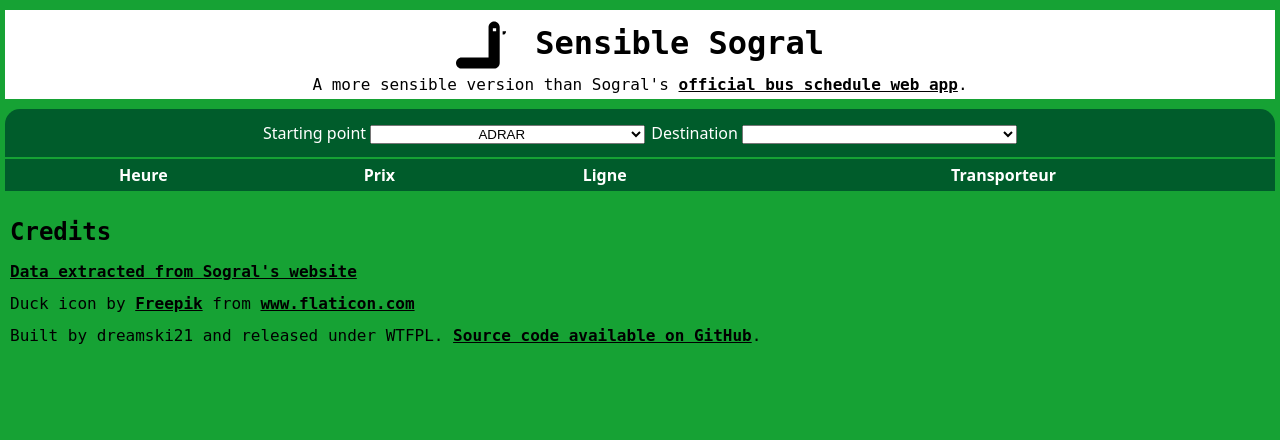
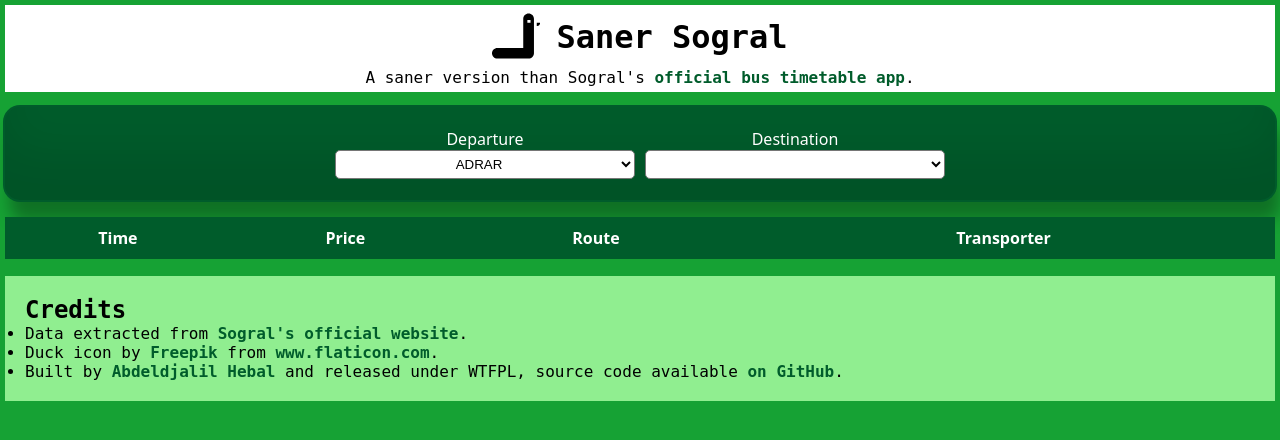
Before and after one commit to djalilhebal/saner-sogral, a website: page index.html in a window 1280 px wide. Drawn offline with Linux system fonts and the light colour scheme.

Commit message:
Update UI, Use squircles for icons, Re-minify data

```diff
--- a/index.css
+++ b/index.css
@@ -1,34 +1,37 @@
+:root {
+  --sogral-dark-color: #005c2b;
+  --sogral-light-color: #16a234;
+}
+
 * {
   padding: 0;
   margin: 0;
 }
 
+:focus {
+  outline: 2px solid orange;
+}
+
 body {
   text-align: center;
-  background: #16a234;
+  background: var(--sogral-light-color);
   margin: 5px;
   font-size: 16px;
   font-family: sans;
 }
 
-header, footer {
+/*** Header ***/
+
+header {
+  background: white;
   padding: 5px;
-  margin: 10px 0;
   font-family: mono;
 }
 
-header {
-  background: white;
-}
-
-footer {
-  text-align: left;
-  line-height: 2;
-}
-
 a {
-  color: inherit;
   font-weight: bold;
+  text-decoration: none;
+  color: var(--sogral-dark-color);
 }
 
 img {
@@ -44,27 +47,49 @@ h1 {
     background: white;
     padding: 5px;
 }
+
+/* Adapted from SaraSoueidan.com/css/screen.css: .blog__post-title.link::before */
+h1::before {
+    content: "";
+    display: inline-block;
+    background-size: cover;
+    background-image: url(images/duck.svg);
+    background-position: center;
+    width: 1.5em;
+    height: 1.5em;
+    vertical-align: middle;
+    position: relative;
+    top: -3px;
+    margin-right: .5em;
+}
+
 /*** MAIN/INPUT ***/
 
 form {
-  background: #005c2b;
+  background: var(--sogral-dark-color);
   color: white;
-  border-radius: 15px 15px 0 0;
-  padding: 10px;
+  border-radius: 15px;
+  padding: 16px 0;
+  margin: 15px 0;
   display: flex;
   flex-flow: row wrap;
   justify-content: center;
   align-content: baseline;
+  box-shadow: inset 0 -3em 3em rgba(0,0,0,0.1), 0 0 0 2px #005c2b, 0.3em 1.3em 1em rgba(0,0,0,0.3);
 }
 
 form label {
-  margin: 3px;
+  margin: 5px;
+  width: 300px;
 }
 
 form select {
-  width: 275px;
+  width: 100%;
   color: black;
   text-align: center;
+  border-radius: 5px;
+  padding: 5px;
+  background: white;
 }
 
 /*** OUTPUT ***/
@@ -77,11 +102,11 @@ table {
 
 thead {
   color: white;
-  background: #005c2b;
+  background: var(--sogral-dark-color);
 }
 
 th {
-  padding: 5px;
+  padding: 10px 0;
 }
 
 /* tbody */
@@ -101,6 +126,7 @@ th {
 
 .prix {
   color: black;
+  font-weight: bold;
 }
 
 .heure {
@@ -109,6 +135,17 @@ th {
 }
 
 .ligne, .transporteur {
-  color: gray;
+  /* color: gray; */
   font-size: small;
 }
+
+
+/** FOOTER **/
+
+footer {
+  text-align: left;
+  padding: 20px;
+  margin: 15px 0;
+  font-family: mono;
+  background: lightgreen;
+}
--- a/index.html
+++ b/index.html
@@ -3,36 +3,34 @@
 <head>
   <meta charset="UTF-8">
   <meta name="viewport" content="width=device-width, initial-scale=1.0">
-  <title>Sensible Sogral</title>
+  <title>Saner Sogral</title>
   <link rel="stylesheet" href="index.css" />
-  <link rel="icon" href="images/duck-dark-32x32.png" />
+  <link rel="icon" type="image/png" sizes="16x16" href="images/icon-16x16.png">
+  <link rel="icon" type="image/png" sizes="32x32" href="images/icon-32x32.png">
   <link rel="manifest" href="manifest.json">
 </head>
 <body>
   <header>
-    <h1>
-      <img src="images/duck-black.svg" alt="">
-      Sensible Sogral
-    </h1>
+    <h1>Saner Sogral</h1>
     <p>
-      A more sensible version than Sogral's
-      <a href="https://www.sogral.dz/index.php/fr/planning-des-departs-2" target="_blank" rel="noreferrer">official bus schedule web app</a>.
+      A saner version than Sogral's
+      <a href="https://www.sogral.dz/index.php/fr/planning-des-departs-2" target="_blank" rel="noreferrer">official bus timetable app</a>.
     </p>
   </header>
 
   <main>
     <form>
-      <label>Starting point <select name="depart" id="depart"></select></label>
+      <label>Departure <select name="depart" id="depart"></select></label>
       <label>Destination <select name="dest" id="dest"></select></label>
     </form>
 
   <table>
     <thead>
       <tr>
-        <th>Heure</th>
-        <th>Prix</th>
-        <th>Ligne</th>
-        <th>Transporteur</th>
+        <th>Time</th>
+        <th>Price</th>
+        <th>Route</th>
+        <th>Transporter</th>
       </tr>
     </thead>
     <tbody id="output">
@@ -44,12 +42,13 @@
 
 <footer>
   <h2>Credits</h2>
+
   <ul>
-    <li><a href="https://www.sogral.dz/app_sogral/app/fr.php">Data extracted from Sogral's website</a></li>
+    <li>Data extracted from <a href="https://www.sogral.dz/app_sogral/app/fr.php">Sogral's official website</a>.</li>
 
-    <li>Duck icon by <a href="https://www.flaticon.com/authors/freepik" target="_blank" rel="noreferrer" title="Freepik">Freepik</a> from <a href="https://www.flaticon.com/" title="Flaticon">www.flaticon.com</a></li>
+    <li>Duck icon by <a href="https://www.flaticon.com/authors/freepik" target="_blank" rel="noreferrer" title="Freepik">Freepik</a> from <a href="https://www.flaticon.com/" title="Flaticon">www.flaticon.com</a>.</li>
 
-    <li>Built by dreamski21 and released under WTFPL. <a href="https://github.com/dreamski21/sensible-sogral" target="_blank">Source code available on GitHub</a>.</li>
+    <li>Built by <a href="https://twitter.com/djalilhebal">Abdeldjalil Hebal</a> and released under WTFPL, source code available<a href="https://github.com/djalilhebal/saner-sogral" target="_blank"> on GitHub</a>.</li>
   </ul>
 </footer>
 
@@ -57,7 +56,7 @@
 <script>
 if ('serviceWorker' in navigator) {
   navigator.serviceWorker
-    .register('service-worker.js', {scope: '/sensible-sogral/'})
+    .register('service-worker.js', {scope: '/saner-sogral/'})
     .then((registration) => console.log('[Service Worker] Registration successful, scope is:' + registration.scope) )
     .catch((error) => console.log('[Service Worker] Registration failed', error) );
 }
--- a/index.js
+++ b/index.js
@@ -87,7 +87,7 @@ const generateLine = ({heure, prix, ligne, transporteur}) => `
 // generateOutput :: Array Object -> String
 function generateOutput(voyages) {
   if (voyages.length === 0) {
-    return 'Pas de donées ou pas de voyages.'
+    return 'Error: There are no trips to show.'
   } else {
     return voyages.map(generateLine).join('');
   }
--- a/service-worker.js
+++ b/service-worker.js
@@ -1,10 +1,10 @@
-const cacheName = 'sensible-sogral-v1';
+const cacheName = 'saner-sogral-v1';
 const filesToCache = [
   './',
   './index.html',
   './index.css',
   './index.min.js',
-  './images/duck-black.svg',
+  './images/duck.svg',
 ];
 
 self.addEventListener('install', (installEvent) => {
--- a/sogral-data-latest.json
+++ /dev/null
@@ -1,4 +0,0 @@
-{
-    "date": "2019-08-06T05:00:40.930Z",
-    "version": 1
-  }
```
Also changed, not shown: package.json (+5 -3 lines), README.md, images/duck-black-512.png (deleted), images/duck-dark-32x32.png (deleted), images/duck-dark-512x512.png (deleted), images/duck-dark.svg (deleted), images/duck-light-512x512.png (deleted), images/duck-light.svg (deleted), images/duck.svg (renamed from images/duck-black.svg), images/icon-16x16.png (added), images/icon-192x192.png (added), images/icon-32x32.png (added), images/icon-512x512.png (added), images/icon.svg (added), 2 more files.
